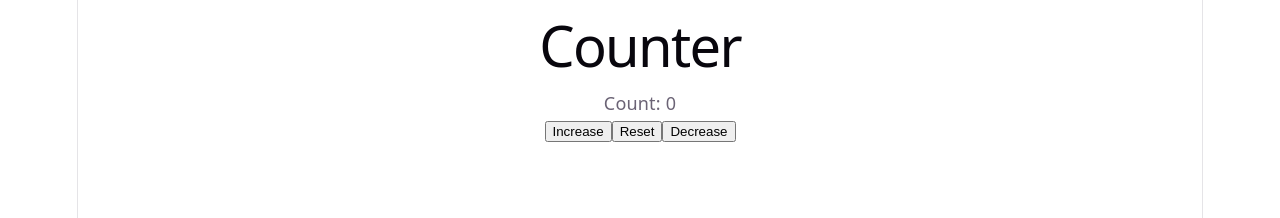
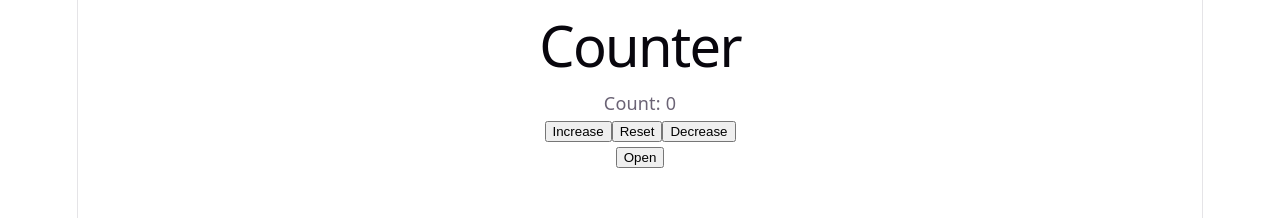
Before and after one commit to kho903/dev-journey, a React (Vite) app in the folder learning/react/02-state-events/practice/react-state-events-practice/: page / in a window 1280 px wide. Shown: the top 218 px of the page. Built offline with nearby package versions, Linux system fonts and the light colour scheme.

Commit message:
feat: add toggle state practice
Refs #24

```diff
--- a/learning/react/02-state-events/practice/react-state-events-practice/src/App.jsx
+++ b/learning/react/02-state-events/practice/react-state-events-practice/src/App.jsx
@@ -1,7 +1,13 @@
 import Counter from "./practice/01-counter/Counter";
+import Toggle from "./practice/02-toggle/Toggle";
 
 function App() {
-  return <Counter />;
+  return (
+    <section>
+      <Counter />
+      <Toggle />
+    </section>
+  );
 }
 
 export default App;
--- /dev/null
+++ b/learning/react/02-state-events/practice/react-state-events-practice/src/practice/02-toggle/Toggle.jsx
@@ -0,0 +1,18 @@
+import { useState } from "react";
+
+function Toggle() {
+  const [isOpen, setIsOpen] = useState(false);
+
+  function toggle() {
+    setIsOpen((prevIsOpen) => !prevIsOpen);
+  }
+
+  return (
+    <section>
+      <button onClick={toggle}>{isOpen ? "Close" : "Open"}</button>
+      {isOpen && <p>Content is visible</p>}
+    </section>
+  );
+}
+
+export default Toggle;
```
